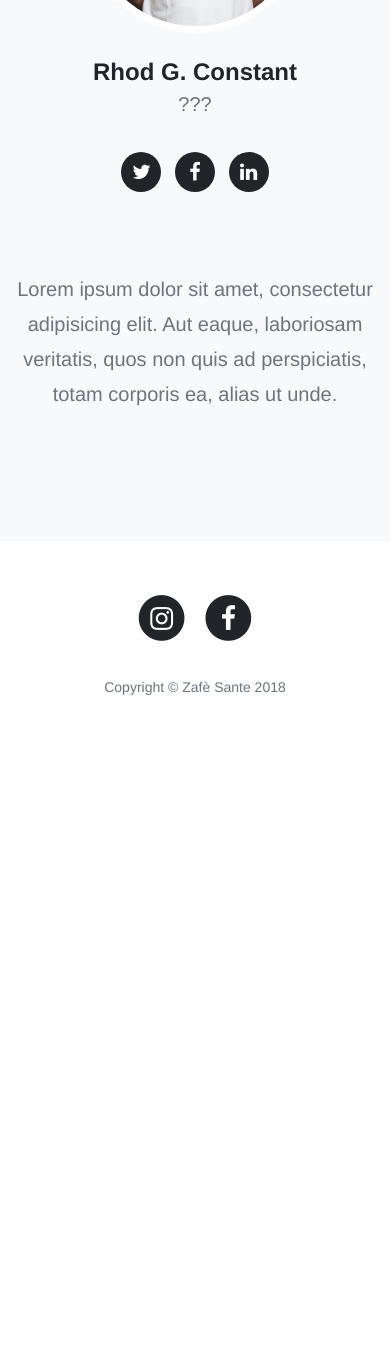
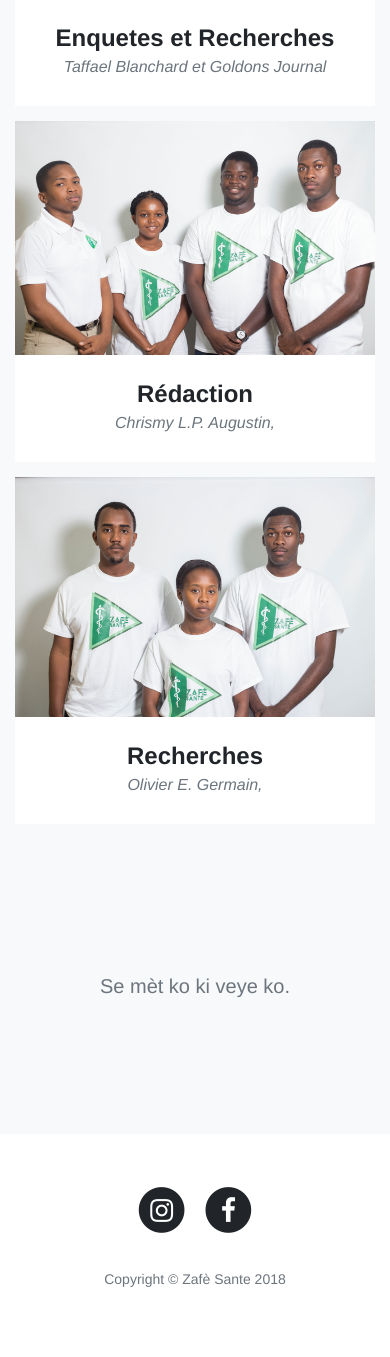
Before and after one commit to aesgeorges/zafesante, a Django app: page / in a window 390 px wide. Shown: the part 2910-4267 px from the top of the page. Before the commit the page ends 3605 px from the top, so only its background shows below. Run offline with Django 3.2, Linux system fonts and the light colour scheme; some libraries are stand-ins or nearby versions.

Commit message:
wrappingup#2

```diff
--- a/home/urls.py
+++ b/home/urls.py
@@ -7,4 +7,5 @@ urlpatterns = [
     path('', views.index, name='index'),
     path('login/', auth_views.login, name='login'),
     path('logout/', auth_views.logout, {'next_page': '/'}, name='logout'),
+    path('signup/', views.signup, name='signup'),
 ]
--- a/home/views.py
+++ b/home/views.py
@@ -1,8 +1,11 @@
-from django.shortcuts import render
+from django.contrib.auth import login, authenticate
+from django.contrib.auth.forms import UserCreationForm
+from django.shortcuts import render, redirect
 
 # Create your views here.
 
 index_template = 'home/index.html'
+register_template = 'registration/register.html'
 
 
 def index(request):
@@ -10,3 +13,18 @@ def index(request):
     message = 'Se mèt ko ki veye ko.'
     context = {'title': title, 'message': message}
     return render(request, index_template, context)
+
+
+def signup(request):
+    if request.method == 'POST':
+        form = UserCreationForm(request.POST)
+        if form.is_valid():
+            form.save()
+            username = form.cleaned_data.get('username')
+            raw_password = form.cleaned_data.get('password1')
+            user = authenticate(username=username, password=raw_password)
+            login(request, user)
+            return redirect('questions')
+    else:
+        form = UserCreationForm()
+    return render(request, register_template, {'form': form})
--- a/static/css/agency.css
+++ b/static/css/agency.css
@@ -160,6 +160,7 @@ header.masthead .intro-text .intro-heading {
   -moz-transition: all ease 0.5s;
   transition: all ease 0.5s;
   opacity: 0;
+  background: rgba(0, 153, 102, 0.9);
 }
 
 #portfolio .portfolio-item .portfolio-link .portfolio-hover:hover {
@@ -214,7 +215,7 @@ header.masthead .intro-text .intro-heading {
 .team-member img {
   width: 225px;
   height: 225px;
-  border: 7px solid #fff;
+  border: 7px solid rgba(0, 153, 102, 0.3);
 }
 
 .team-member h4 {
--- a/static/css/clean-blog.css
+++ b/static/css/clean-blog.css
@@ -112,17 +112,17 @@ img::-moz-selection {
   }
   #mainNav .navbar-brand {
     padding: 10px 20px;
-    color: #fff;
+    color: #009966;
   }
   #mainNav .navbar-brand:focus, #mainNav .navbar-brand:hover {
     color: rgba(255, 255, 255, 0.8);
   }
   #mainNav .navbar-nav > li.nav-item > a {
     padding: 10px 20px;
-    color: #fff;
+    color: rgba(255, 255, 255, 0.8);
   }
   #mainNav .navbar-nav > li.nav-item > a:focus, #mainNav .navbar-nav > li.nav-item > a:hover {
-    color: rgba(255, 255, 255, 0.8);
+    color: #009966;
   }
 }
 
@@ -153,13 +153,13 @@ img::-moz-selection {
     color: #212529;
   }
   #mainNav.is-fixed .navbar-brand:focus, #mainNav.is-fixed .navbar-brand:hover {
-    color: #0085A1;
+    color: #009966;
   }
   #mainNav.is-fixed .navbar-nav > li.nav-item > a {
     color: #212529;
   }
   #mainNav.is-fixed .navbar-nav > li.nav-item > a:focus, #mainNav.is-fixed .navbar-nav > li.nav-item > a:hover {
-    color: #0085A1;
+    color: #009966;
   }
   #mainNav.is-visible {
     /* if the user changes the scrolling direction, we show the header */
@@ -272,6 +272,7 @@ header.masthead .post-heading .meta a {
     font-size: 30px;
   }
 }
+
 
 #portfolio .portfolio-item {
   right: 0;
--- a/templates/base.html
+++ b/templates/base.html
@@ -19,7 +19,7 @@
     <link href='https://fonts.googleapis.com/css?family=Open+Sans:300italic,400italic,600italic,700italic,800italic,400,300,600,700,800' rel='stylesheet' type='text/css'>
 
     <!-- Custom styles for this template -->
-    <link href="{% static 'css/clean-blog.min.css' %}" rel="stylesheet">
+    <link href="{% static 'css/clean-blog.css' %}" rel="stylesheet">
     <link href="{% static 'css/agency.css' %}" rel="stylesheet">
 
   </head>
--- a/templates/home/index.html
+++ b/templates/home/index.html
@@ -14,7 +14,7 @@
       <div class="carousel-item active">
         <img class="d-block w-100" src="{% static 'img/zafesante5.jpg' %}" alt="{{ title }}">
         <div class="carousel-caption d-none d-md-block">
-            <h1 color="red">{{ title }}</h1>
+            <h1>{{ title }}</h1>
               <span class="subheading">{{ message }}</span>
               </div>
         </div>
@@ -47,7 +47,7 @@
 </header>
 
 <!-- Portfolio Grid -->
-    <section class="bg-light" id="portfolio">
+    <section class="bg-light" style="margin-top:-70px;" id="portfolio">
       <div class="container">
         <div class="row">
           <div class="col-lg-12 text-center">
@@ -61,7 +61,7 @@
                   <i class="fa fa-newspaper-o fa-3x"></i>
                 </div>
               </div>
-              <img class="img-fluid" src="{% static 'img/zafesante4.jpg' %}" alt="">
+              <img class="img-fluid" src="{% static 'img/chris.jpeg' %}" alt="">
             </a>
             <div class="portfolio-caption">
               <h4>Atik</h4>
@@ -75,7 +75,7 @@
                   <i class="fa fa-question-circle fa-3x"></i>
                 </div>
               </div>
-              <img class="img-fluid" src="{% static 'img/chris.jpeg' %}" alt="">
+              <img class="img-fluid" src="{% static 'img/isa.jpeg' %}" alt="">
             </a>
             <div class="portfolio-caption">
               <h4>Kesyon</h4>
@@ -101,12 +101,12 @@
     </section>
 
     <!-- Team -->
-    <section class="bg-light" id="team">
+    <section class="bg-light" style="margin-top:-200px;" id="team">
       <div class="container">
         <div class="row">
           <div class="col-lg-12 text-center">
             <h2 class="section-heading text-uppercase">Manm Ekip Lan</h2>
-            <h3 class="section-subheading text-muted">Lorem ipsum dolor sit amet consectetur.</h3>
+            <h3 class="section-subheading text-muted"></h3>
           </div>
         </div>
         <div class="row">
@@ -114,78 +114,62 @@
             <div class="team-member">
               <img class="mx-auto rounded-circle" src="{% static 'img/isabelle.jpg' %}" alt="">
               <h4>Anne Isabelle Mercy</h4>
-              <p class="text-muted">Presidente?</p>
-              <ul class="list-inline social-buttons">
-                <li class="list-inline-item">
-                  <a href="#">
-                    <i class="fa fa-twitter"></i>
-                  </a>
-                </li>
-                <li class="list-inline-item">
-                  <a href="#">
-                    <i class="fa fa-facebook"></i>
-                  </a>
-                </li>
-                <li class="list-inline-item">
-                  <a href="#">
-                    <i class="fa fa-linkedin"></i>
-                  </a>
-                </li>
-              </ul>
+              <p class="text-muted">Présidente et Présentatrice</p>
             </div>
           </div>
           <div class="col-sm-4">
             <div class="team-member">
               <img class="mx-auto rounded-circle" src="{% static 'img/zafesante13.jpg' %}" alt="">
               <h4>Chrismy L. P. Augustin</h4>
-              <p class="text-muted">???r</p>
-              <ul class="list-inline social-buttons">
-                <li class="list-inline-item">
-                  <a href="#">
-                    <i class="fa fa-twitter"></i>
-                  </a>
-                </li>
-                <li class="list-inline-item">
-                  <a href="#">
-                    <i class="fa fa-facebook"></i>
-                  </a>
-                </li>
-                <li class="list-inline-item">
-                  <a href="#">
-                    <i class="fa fa-linkedin"></i>
-                  </a>
-                </li>
-              </ul>
+              <p class="text-muted">Rédacteur en Chef</p>
             </div>
           </div>
           <div class="col-sm-4">
             <div class="team-member">
               <img class="mx-auto rounded-circle" src="{% static 'img/zafesante6.jpg' %}" alt="">
               <h4>Rhod G. Constant</h4>
-              <p class="text-muted">???</p>
-              <ul class="list-inline social-buttons">
-                <li class="list-inline-item">
-                  <a href="#">
-                    <i class="fa fa-twitter"></i>
-                  </a>
-                </li>
-                <li class="list-inline-item">
-                  <a href="#">
-                    <i class="fa fa-facebook"></i>
-                  </a>
-                </li>
-                <li class="list-inline-item">
-                  <a href="#">
-                    <i class="fa fa-linkedin"></i>
-                  </a>
-                </li>
-              </ul>
+              <p class="text-muted">Vice-Président</p>
             </div>
           </div>
+              <!-- Equipes -->
+          <section class="bg-light" style="margin-top:-100px;" id="portfolio">
+            <div class="container">
+              <div class="row">
+                <div class="col-lg-12 text-center">
+                </div>
+              </div>
+              <div class="row">
+                <div class="col-md-4 col-sm-6 portfolio-item">
+                    <img class="img-fluid" src="{% static 'img/zafesante3.jpg' %}" alt="">
+                  </a>
+                  <div class="portfolio-caption">
+                    <h4>Enquetes et Recherches</h4>
+                    <p class="text-muted">Taffael Blanchard et Goldons Journal</p>
+                  </div>
+                </div>
+                <div class="col-md-4 col-sm-6 portfolio-item">
+                    <img class="img-fluid" src="{% static 'img/zafesante12.jpg' %}" alt="">
+                  </a>
+                  <div class="portfolio-caption">
+                    <h4>Rédaction</h4>
+                    <p class="text-muted">Chrismy L.P. Augustin, </p>
+                  </div>
+                </div>
+                <div class="col-md-4 col-sm-6 portfolio-item">
+                    <img class="img-fluid" src="{% static 'img/zafesante4.jpg' %}" alt="">
+                  </a>
+                  <div class="portfolio-caption">
+                    <h4>Recherches</h4>
+                    <p class="text-muted">Olivier E. Germain, </p>
+                  </div>
+                </div>
+              </div>
+            </div>
+          </section>
         </div>
         <div class="row">
           <div class="col-lg-8 mx-auto text-center">
-            <p class="large text-muted">Lorem ipsum dolor sit amet, consectetur adipisicing elit. Aut eaque, laboriosam veritatis, quos non quis ad perspiciatis, totam corporis ea, alias ut unde.</p>
+            <p class="large text-muted">Se mèt ko ki veye ko.</p>
           </div>
         </div>
       </div>
--- a/templates/questions/question.html
+++ b/templates/questions/question.html
@@ -2,7 +2,7 @@
 {% load staticfiles %}
 {% block body %}
 <!-- Page Header -->
-  <header class="masthead" style="background-image: url('img/post-bg.jpg')">
+  <header class="masthead" style="background-image: url('img/ZafeSanteBanner.png')">
   <div class="overlay"></div>
   <div class="container">
     <div class="row">
@@ -10,7 +10,7 @@
         <div class="post-heading">
           <h1>{{ question.question }}</h1>
           <span class="meta">Posted by
-            <a href="#">{{ question.author }}</a>
+            {{ question.author }}
           {{question.created}}</span>
             <p> {{ question.votes }} votes </p>
         </div>
```
Also changed, not shown: static/about.html (deleted, +0 -129 lines), static/contact.html (deleted, +0 -169 lines), templates/registration/login.html (+5 -2 lines), templates/registration/register.html (added, +30 -0 lines), static/README.md (deleted), static/img/zafesante3-sq.jpg (added).
